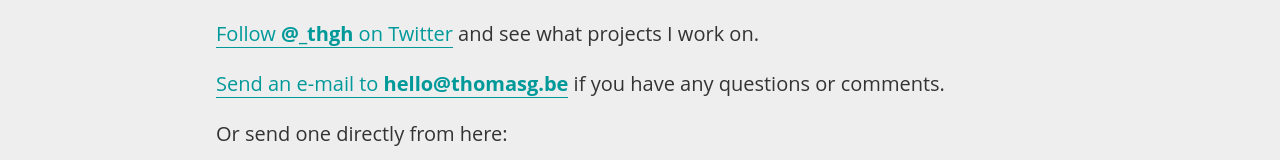
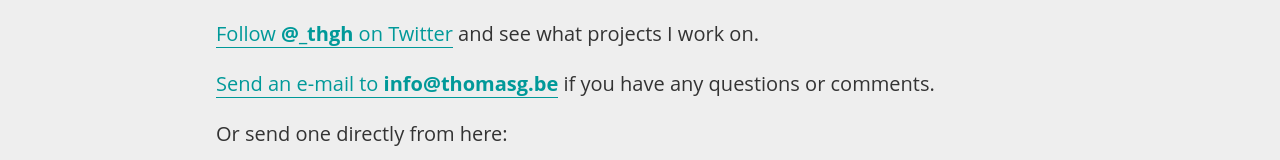
Before and after one commit to thgh/thgh.github.io, a website: page index.html in a window 1280 px wide. Shown: the part 1797-1957 px from the top of the page. Drawn offline with Linux system fonts and the light colour scheme.

Commit message:
Update e-mailaddress

```diff
--- a/index.html
+++ b/index.html
@@ -219,7 +219,7 @@
           <a href="http://twitter.com/_thgh" target="_blank">Follow <b>@_thgh</b> on Twitter</a> and see what projects I work on.
         </p>
         <p>
-          <a href="mailto:hello@thomasg.be">Send an e-mail to <b>hello@thomasg.be</b></a> if you have any questions or comments.
+          <a href="mailto:info@thomasg.be">Send an e-mail to <b>info@thomasg.be</b></a> if you have any questions or comments.
         </p>
         <p>
           Or send one directly from here:
```
Also changed, not shown: src/index.html (+1 -1 lines).
